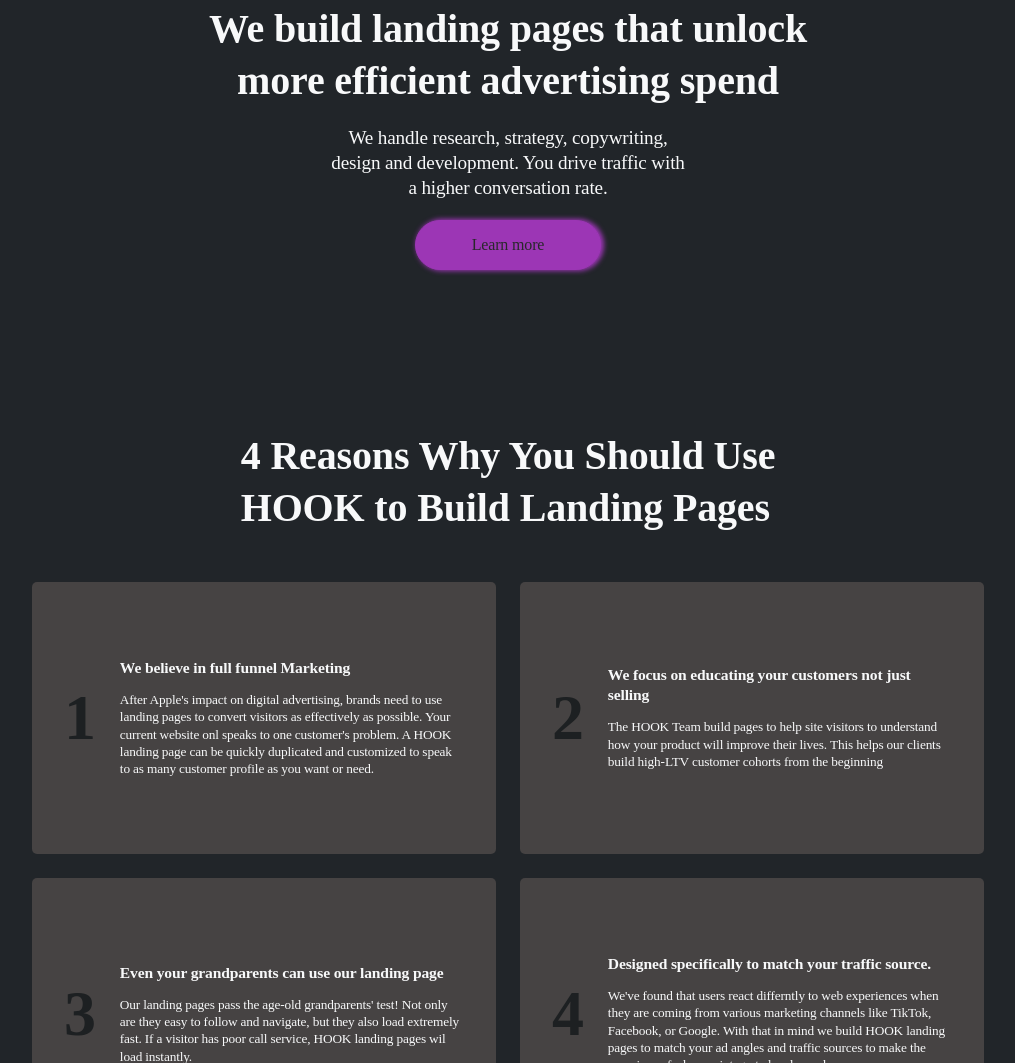
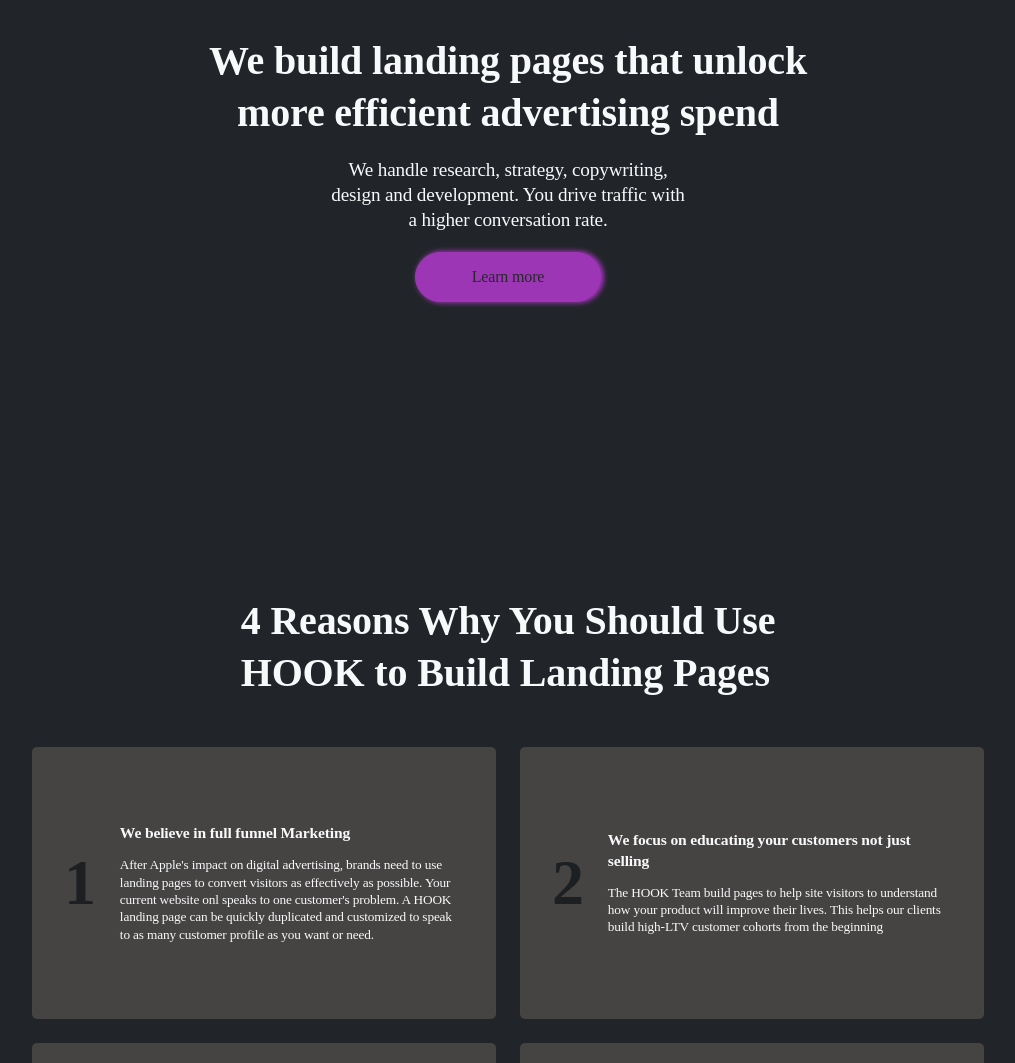
Before and after one commit to Grey01Rebel/HOOK, a plain HTML site: page index.html in a window 1280 px wide. Shown: the part 221-1284 px from the top of the page, without its empty margins (132-1147 px from the left). Drawn offline with nearby package versions, Linux system fonts and the light colour scheme; a web font is replaced by a local one.

Commit message:
Update: Removed margin button from the hero section and added animations

```diff
--- a/app.css
+++ b/app.css
@@ -53,7 +53,7 @@
     display: flex;
     justify-content: space-evenly;
     align-items: center;
-    margin-bottom: 8rem;
+    margin-bottom: 10rem;
 }
 
 .nav-link {
@@ -101,7 +101,7 @@
     color: var(--heading-font-color-black);
     text-align: center;
     line-height: var(--line-height);
-    margin-bottom: 10rem;
+    min-height: 70vh;
 }
 
 .pre-hero {
--- a/index.html
+++ b/index.html
@@ -4,6 +4,7 @@
     <meta charset="UTF-8">
     <meta name="viewport" content="width=device-width, initial-scale=1.0">
     <link rel="stylesheet" href="app.css">
+    <link rel="stylesheet" href="https://cdnjs.cloudflare.com/ajax/libs/animate.css/4.1.1/animate.min.css">
     <link href="https://fonts.cdnfonts.com/css/poppins" rel="stylesheet">
     <title>HOOK</title>
 </head>
@@ -21,12 +22,12 @@
                     <ion-icon name="cart-outline"></ion-icon>
                 </ul>
             </nav>
-            <div class="p-hero-container">
+            <div class="p-hero-container animate__animated animate__fadeInDown animate_slower">
                 <h2 class="pre-hero">We build landing pages that unlock <br> more efficient advertising spend</h2>
                 <p class="p-hero">We handle research, strategy, copywriting, <br> design and development. You drive traffic with <br> a higher conversation rate.</p>
                 <a class="btn btn-primary p-hero-btn" href="">Learn more</a>
-                </div>
-            <main class="section-container">
+            </div>
+            <main class="section-container animate__animated animate__fadeInDown animate_slower">
                 <h1 class="section-header">4 Reasons Why You Should Use <br> HOOK to Build Landing Pages</h1>
                 <!-- REMEMBER TO REMOVE THE LINE BREAK TAGS -->
                 <div class="main-container">
```
